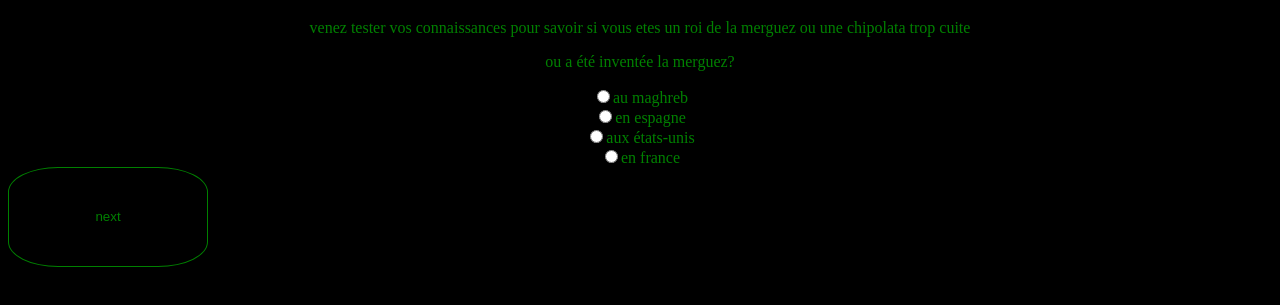
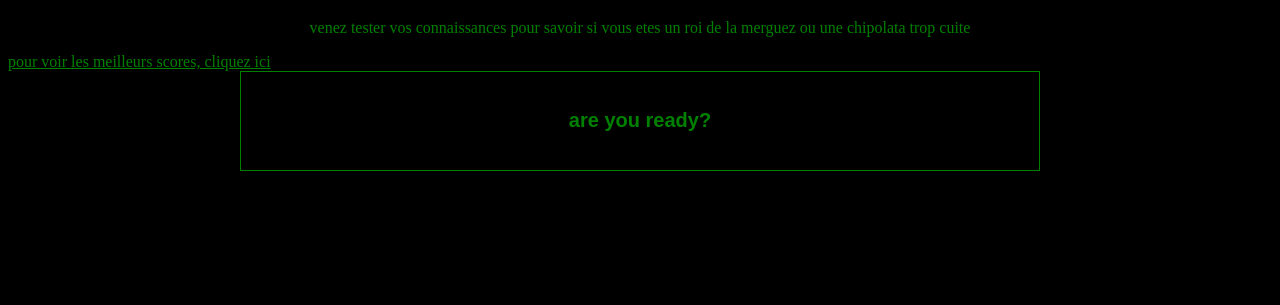
Before and after one commit to qramecourt/merguez-quizz-game, a plain HTML site: page index.html in a window 1280 px wide. Shown: the part 61-366 px from the top of the page. Drawn offline with Linux system fonts and the light colour scheme.

Commit message:
ajout d'un bouton "are your ready?"

```diff
--- a/front/script.js
+++ b/front/script.js
@@ -1,4 +1,7 @@
-
+function startGame() {
+    document.getElementById('start').style.visibility="hidden";
+    document.getElementById('question1').style.visibility="visible"
+}
 function showQuestion2() {
     document.getElementById('question2').style.visibility="visible"
 }
@@ -9,5 +12,5 @@ function showQuestion4() {
     document.getElementById('question4').style.visibility="visible"
 }
 function showQuestion5() {
-    document.getElementById('question5  ').style.visibility="visible"
+    document.getElementById('question5').style.visibility="visible"
 }
--- a/front/style.css
+++ b/front/style.css
@@ -23,10 +23,21 @@ button:hover {
     background-color: green;
     color: black;
 }
-.buttonSendResponse {
+.buttonSendResponse, .start {
     display: grid;
     grid-template-columns: repeat(3, 1fr);
 }
-#question2 {
+#question1, #question2, #question3, #question4, #question5 {
     visibility: hidden;
 }
+
+a {
+    color: green;
+}
+.startButton {
+    width: 100vh;
+    margin-left: auto;
+    margin-right: auto;
+    border-radius: 0;
+}
+/*ajouter font https://fonts.google.com/specimen/Press+Start+2P?query=2P#standard-styles*/
--- a/index.html
+++ b/index.html
@@ -11,6 +11,14 @@
 <body>
     <h1>quizz sur les merguez</h1>
     <p>venez tester vos connaissances pour savoir si vous etes un roi de la merguez ou une chipolata trop cuite</p>
+    <a href="">pour voir les meilleurs scores, cliquez ici</a>
+    <div class="start" id="start">
+        <div></div>
+        <div>
+            <button class="startButton"onclick="startGame()">
+            <h2>are you ready?</h2></button>
+        </div>
+
 <div class="question" id="question1">
     <div class="question">
         <p>ou a été inventée la merguez?</p>
@@ -33,6 +41,7 @@
         </button>
     </div>
 </div>
+
 <div class="question" id="question2">
     <div class="question">
         <p>quelle épice est utilisée?</p>
@@ -49,7 +58,7 @@
     <div class="response">
         <input type="radio" name="response" id="response2_4">gingembre
     </div>
-    <div class="NextQuestion">
+    <div class="NextQuestion" onclick="showQuestion3()">
         <button class="buttonNext">
             next
         </button>
@@ -57,29 +66,30 @@
 
 <div class="question" id="question3">
     <div class="question">
-        <p>quelle épice est utilisée?</p>
+        <p>quel est le mélange de viandes traditionnelles? </p>
     </div>
     <div class="response">
-        <input type="radio" name="response" id="response3_1">poivre
+        <input type="radio" name="response" id="response3_1">celui fait par Hannibal
+        Lecter (fèves, coeur de prisonnier et Chianti)
     </div>
     <div class="response">
-        <input type="radio" name="response" id="response3_2">wasabi
+        <input type="radio" name="response" id="response3_2">boeuf et mouton
     </div>
     <div class="response">
-        <input type="radio" name="response" id="response3_3">harissa
+        <input type="radio" name="response" id="response3_3">kebab boeuf/poulet
     </div>
     <div class="response">
-        <input type="radio" name="response" id="response3_4">gingembre
+        <input type="radio" name="response" id="response3_4">chèvre et poulet
     </div>
     <div class="NextQuestion">
-        <button class="buttonNext">
+        <button class="buttonNext" onclick="showQuestion4()">
             next
         </button>
 </div>
 
 <div class="question" id="question4">
     <div class="question">
-        <p>quelle épice est utilisée?</p>
+        <p>com bien de temps faut-il pour la cuire au barbecue</p>
     </div>
     <div class="response">
         <input type="radio" name="response" id="response4_1">poivre
@@ -94,7 +104,7 @@
         <input type="radio" name="response" id="response4_4">gingembre
     </div>
     <div class="NextQuestion">
-        <button class="buttonNext">
+        <button class="buttonNext" onclick="showQuestion5()">
             next
         </button>
 </div>
@@ -120,16 +130,18 @@
             next
         </button>
 </div>
+
 <div class="buttonSendResponse">
     <div>
 
     </div>
-    <button>
-        soumettre la réponse
-    </button>
+        <button>
+            soumettre la réponse
+        </button>
     <div>
 
     </div>
 </div>
+
 </body>
 </html>
```
